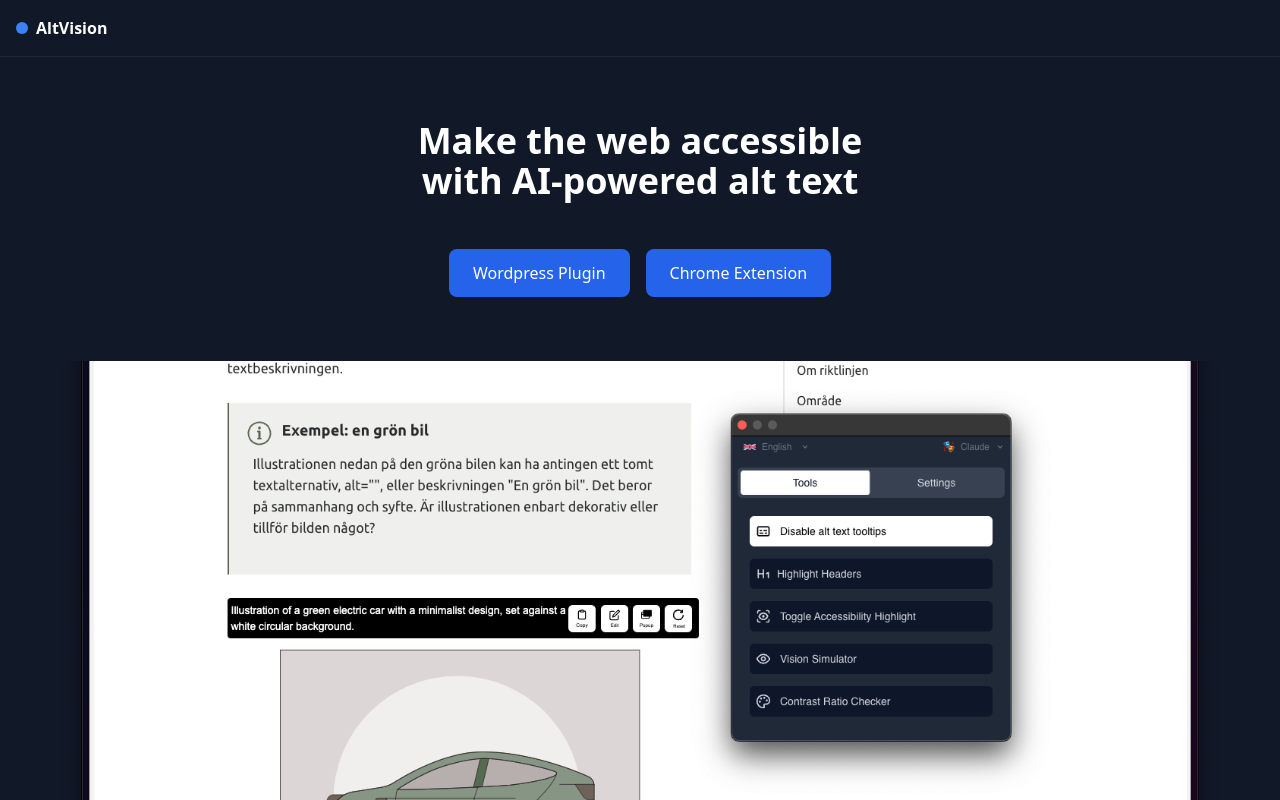
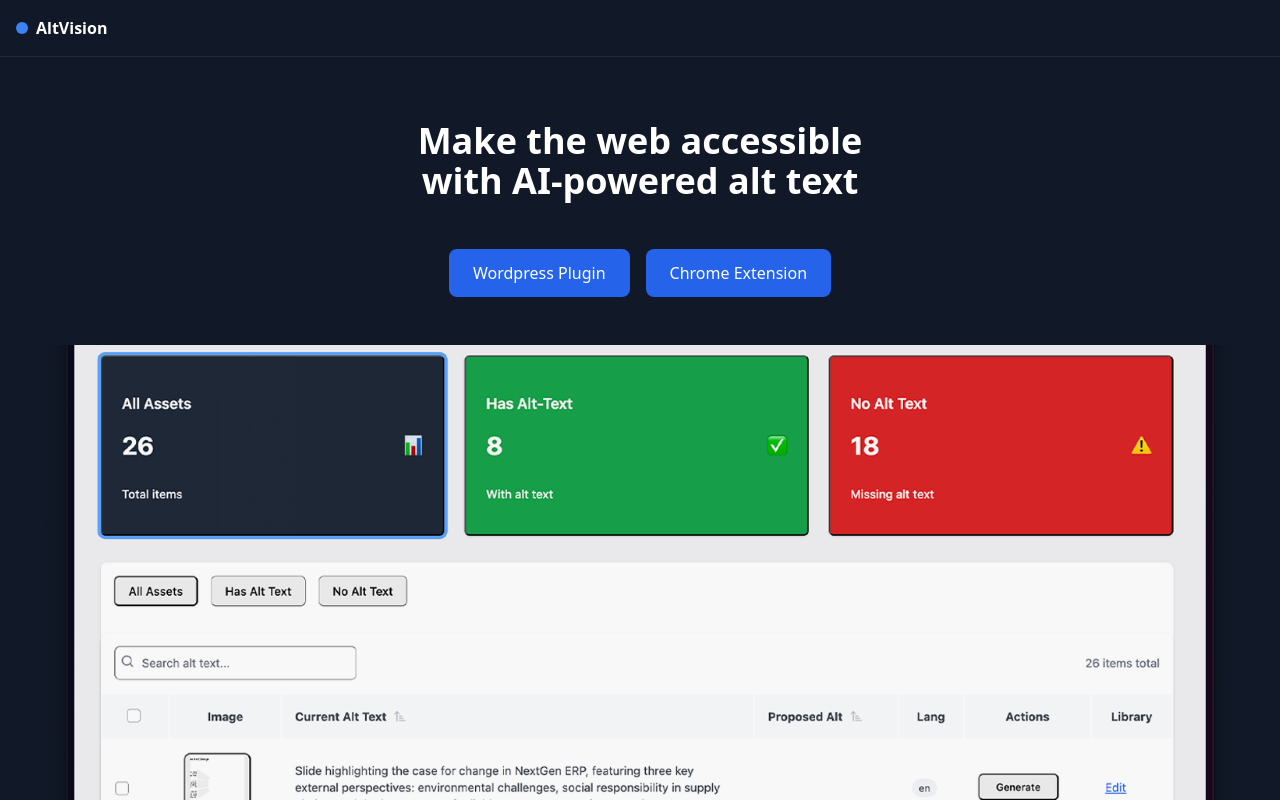
Before and after one commit to statecs/altvision-web, a React (Create React App) app: page / in a window 1280 px wide. Shown: the top 800 px of the page. Built offline with nearby package versions, Linux system fonts and the light colour scheme.

Commit message:
Slideshow added

```diff
--- a/src/App.tsx
+++ b/src/App.tsx
@@ -4,6 +4,7 @@
 import TermsOfUse from './components/TermsOfUse';
 import PrivacyPolicy from './components/PrivacyPolicy';
 import placeholder from './images/placeholder.png';
+import placeholder1 from './images/placeholder-1.png';
 
 // Navigation Component
 const Navigation = () => {
@@ -21,7 +22,23 @@
 };
 
 // Home Page
-const HomePage = () => (
+const HomePage = () => {
+  const [currentImage, setCurrentImage] = React.useState(0);
+  const images = [placeholder, placeholder1];
+
+  const [isPaused, setIsPaused] = React.useState(false);
+
+  React.useEffect(() => {
+    if (isPaused) return; // Don't start the timer if paused
+
+    const timer = setInterval(() => {
+      setCurrentImage((prev) => (prev + 1) % images.length);
+    }, 5000);
+
+    return () => clearInterval(timer);
+  }, [isPaused, images.length]); // Add both dependenciesncies
+
+  return (
   <div className="container mx-auto px-4">
   <section className="pt-16 text-center">
     <h1 className="text-4xl font-bold mb-8 animate-slide-up opacity-0" style={{ animationDelay: '0.2s' }}>
@@ -46,16 +63,25 @@
         </a>
       </div>
 
-    <div className="mt-12 relative w-screen md:w-full -mx-4 md:mx-auto h-[600px] md:h-[800px]"> {/* Full screen width only on mobile */}
+      <div className="mt-12 relative w-screen md:w-full -mx-4 md:mx-auto h-[600px] md:h-[800px]">
       <div
-        className="h-full animate-slide-up opacity-0 md:p-4 md:max-w-[1200px] md:mx-auto"
+        className="h-full animate-slide-up opacity-0 md:p-4 md:max-w-[1200px] md:mx-auto relative"
         style={{ animationDelay: '0.6s' }}
+        onMouseEnter={() => setIsPaused(true)}
+        onMouseLeave={() => setIsPaused(false)}
       >
-        <img
-          src={placeholder}
-          alt="App screenshot"
-          className="w-full h-full object-cover rounded-none md:rounded-2xl"
-        />
+        {[placeholder, placeholder1].map((image, index) => (
+          <img
+            key={index}
+            src={image}
+            alt="App screenshot"
+            className={`
+              absolute top-0 left-0 w-full h-full object-cover rounded-none md:rounded-2xl
+              transition-opacity duration-1000
+              ${index === currentImage ? 'opacity-100' : 'opacity-0'}
+            `}
+          />
+        ))}
       </div>
     </div>
   </section>
@@ -82,7 +108,8 @@
 
     <Footer />
   </div>
-);
+  )
+};
 
 // Terms Page
 const TermsPage = () => (
```
Also changed, not shown: src/images/placeholder-1.png (added).
